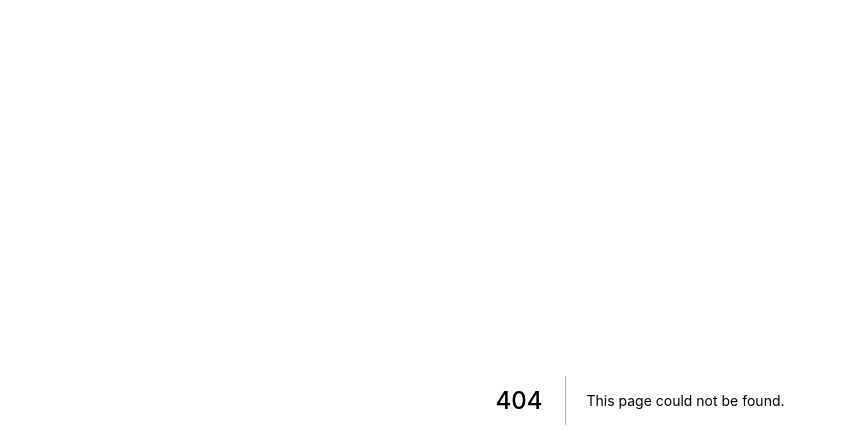
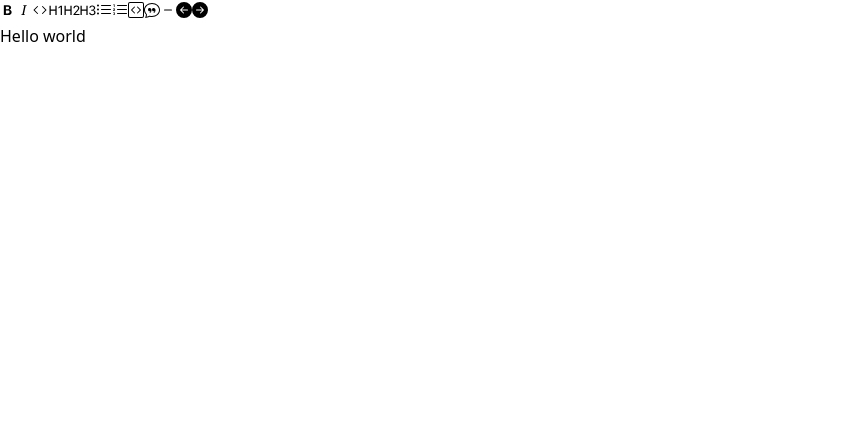
Before and after one commit to madebyaman/book-notes, a Next.js app: page /add-book in a window 1280 px wide. Before the commit this address had no page. Shown: the top 448 px of the page, without its empty margins (0-846 px from the left). Built offline with nearby package versions, Linux system fonts and the light colour scheme.

Commit message:
Created basic editor

```diff
--- /dev/null
+++ b/components/editor.tsx
@@ -0,0 +1,102 @@
+import {useEditor, EditorContent} from '@tiptap/react'
+import StarterKit from '@tiptap/starter-kit'
+import {BsChatQuote, BsCode, BsCodeSquare, BsFillArrowLeftCircleFill, BsFillArrowRightCircleFill, BsListOl, BsListUl, BsDash, BsTypeBold, BsTypeH1, BsTypeH2, BsTypeH3, BsTypeItalic} from "react-icons/bs"
+import { Editor } from '@tiptap/core'
+
+const MenuBar = ({ editor } : {editor: Editor | null}) => {
+  if (!editor) {
+    return null
+  }
+
+  return (
+    <>
+      <button
+        onClick={() => editor.chain().focus().toggleBold().run()}
+        className={editor.isActive('bold') ? 'is-active' : ''}
+      >
+        <BsTypeBold />
+      </button>
+      <button
+        onClick={() => editor.chain().focus().toggleItalic().run()}
+        className={editor.isActive('italic') ? 'is-active' : ''}
+      >
+        <BsTypeItalic />
+      </button>
+      <button
+        onClick={() => editor.chain().focus().toggleCode().run()}
+        className={editor.isActive('code') ? 'is-active' : ''}
+      >
+        <BsCode />
+      </button>
+      <button
+        onClick={() => editor.chain().focus().toggleHeading({ level: 1 }).run()}
+        className={editor.isActive('heading', { level: 1 }) ? 'is-active' : ''}
+      >
+        <BsTypeH1 />
+      </button>
+      <button
+        onClick={() => editor.chain().focus().toggleHeading({ level: 2 }).run()}
+        className={editor.isActive('heading', { level: 2 }) ? 'is-active' : ''}
+      >
+        <BsTypeH2 />
+      </button>
+      <button
+        onClick={() => editor.chain().focus().toggleHeading({ level: 3 }).run()}
+        className={editor.isActive('heading', { level: 3 }) ? 'is-active' : ''}
+      >
+        <BsTypeH3 />
+      </button>
+      <button
+        onClick={() => editor.chain().focus().toggleBulletList().run()}
+        className={editor.isActive('bulletList') ? 'is-active' : ''}
+      >
+        <BsListUl />
+      </button>
+      <button
+        onClick={() => editor.chain().focus().toggleOrderedList().run()}
+        className={editor.isActive('orderedList') ? 'is-active' : ''}
+      >
+        <BsListOl />
+      </button>
+      <button
+        onClick={() => editor.chain().focus().toggleCodeBlock().run()}
+        className={editor.isActive('codeBlock') ? 'is-active' : ''}
+      >
+        <BsCodeSquare />
+      </button>
+      <button
+        onClick={() => editor.chain().focus().toggleBlockquote().run()}
+        className={editor.isActive('blockquote') ? 'is-active' : ''}
+      >
+        <BsChatQuote />
+      </button>
+      <button onClick={() => editor.chain().focus().setHorizontalRule().run()}>
+        <BsDash />
+      </button>
+      <button onClick={() => editor.chain().focus().undo().run()}>
+        <BsFillArrowLeftCircleFill />
+      </button>
+      <button onClick={() => editor.chain().focus().redo().run()}>
+        <BsFillArrowRightCircleFill />
+      </button>
+    </>
+  )
+}
+
+const ContentEditor = () => {
+  const editor = useEditor({
+    extensions: [
+      StarterKit
+    ],
+    content: '<p>Hello world</p>'
+  })
+
+  return (
+    <div>
+      <MenuBar editor={editor} />
+      <EditorContent editor={editor} />
+    </div>
+  )
+}
+
+export default ContentEditor
--- a/package.json
+++ b/package.json
@@ -8,6 +8,8 @@
     "lint": "next lint"
   },
   "dependencies": {
+    "@tiptap/react": "^2.0.0-beta.95",
+    "@tiptap/starter-kit": "^2.0.0-beta.145",
     "next": "12.0.4",
     "react": "17.0.2",
     "react-dom": "17.0.2"
@@ -19,6 +21,7 @@
     "eslint-config-next": "12.0.4",
     "postcss-flexbugs-fixes": "^5.0.2",
     "postcss-preset-env": "^7.0.1",
+    "react-icons": "^4.3.1",
     "tailwindcss": "^2.2.19",
     "typescript": "4.5.2"
   }
--- /dev/null
+++ b/pages/add-book.tsx
@@ -0,0 +1,8 @@
+import type { NextPage } from 'next'
+import Editor from '../components/editor'
+
+const AddBook: NextPage = () => {
+  return <Editor />
+}
+
+export default AddBook
--- a/pages/index.tsx
+++ b/pages/index.tsx
@@ -1,70 +1,12 @@
 import type { NextPage } from 'next'
-import Head from 'next/head'
-import Image from 'next/image'
-import styles from '../styles/Home.module.css'
+import Link from "next/link"
 
 const Home: NextPage = () => {
   return (
-    <div className={styles.container}>
-      <Head>
-        <title>Create Next App</title>
-        <meta name="description" content="Generated by create next app" />
-        <link rel="icon" href="/favicon.ico" />
-      </Head>
-
-      <main className={styles.main}>
-        <h1 className={styles.title}>
-          Welcome to <a href="https://nextjs.org">Next.js!</a>
-        </h1>
-
-        <p className={styles.description}>
-          Get started by editing{' '}
-          <code className={styles.code}>pages/index.tsx</code>
-        </p>
-
-        <div className={styles.grid}>
-          <a href="https://nextjs.org/docs" className={styles.card}>
-            <h2>Documentation &rarr;</h2>
-            <p>Find in-depth information about Next.js features and API.</p>
-          </a>
-
-          <a href="https://nextjs.org/learn" className={styles.card}>
-            <h2>Learn &rarr;</h2>
-            <p>Learn about Next.js in an interactive course with quizzes!</p>
-          </a>
-
-          <a
-            href="https://github.com/vercel/next.js/tree/master/examples"
-            className={styles.card}
-          >
-            <h2>Examples &rarr;</h2>
-            <p>Discover and deploy boilerplate example Next.js projects.</p>
-          </a>
-
-          <a
-            href="https://vercel.com/new?utm_source=create-next-app&utm_medium=default-template&utm_campaign=create-next-app"
-            className={styles.card}
-          >
-            <h2>Deploy &rarr;</h2>
-            <p>
-              Instantly deploy your Next.js site to a public URL with Vercel.
-            </p>
-          </a>
-        </div>
-      </main>
-
-      <footer className={styles.footer}>
-        <a
-          href="https://vercel.com?utm_source=create-next-app&utm_medium=default-template&utm_campaign=create-next-app"
-          target="_blank"
-          rel="noopener noreferrer"
-        >
-          Powered by{' '}
-          <span className={styles.logo}>
-            <Image src="/vercel.svg" alt="Vercel Logo" width={72} height={16} />
-          </span>
-        </a>
-      </footer>
+    <div>
+      <Link href="/add-book">
+        <a>Add a new book</a>
+      </Link>
     </div>
   )
 }
--- a/styles/globals.css
+++ b/styles/globals.css
@@ -1,16 +1,4 @@
-html,
-body {
-  padding: 0;
-  margin: 0;
-  font-family: -apple-system, BlinkMacSystemFont, Segoe UI, Roboto, Oxygen,
-    Ubuntu, Cantarell, Fira Sans, Droid Sans, Helvetica Neue, sans-serif;
-}
-
-a {
-  color: inherit;
-  text-decoration: none;
-}
-
-* {
-  box-sizing: border-box;
-}
+/* ./styles/globals.css */
+@tailwind base;
+@tailwind components;
+@tailwind utilities;
```
Also changed, not shown: 1 other file (tests, documents, lock files or other folders).
